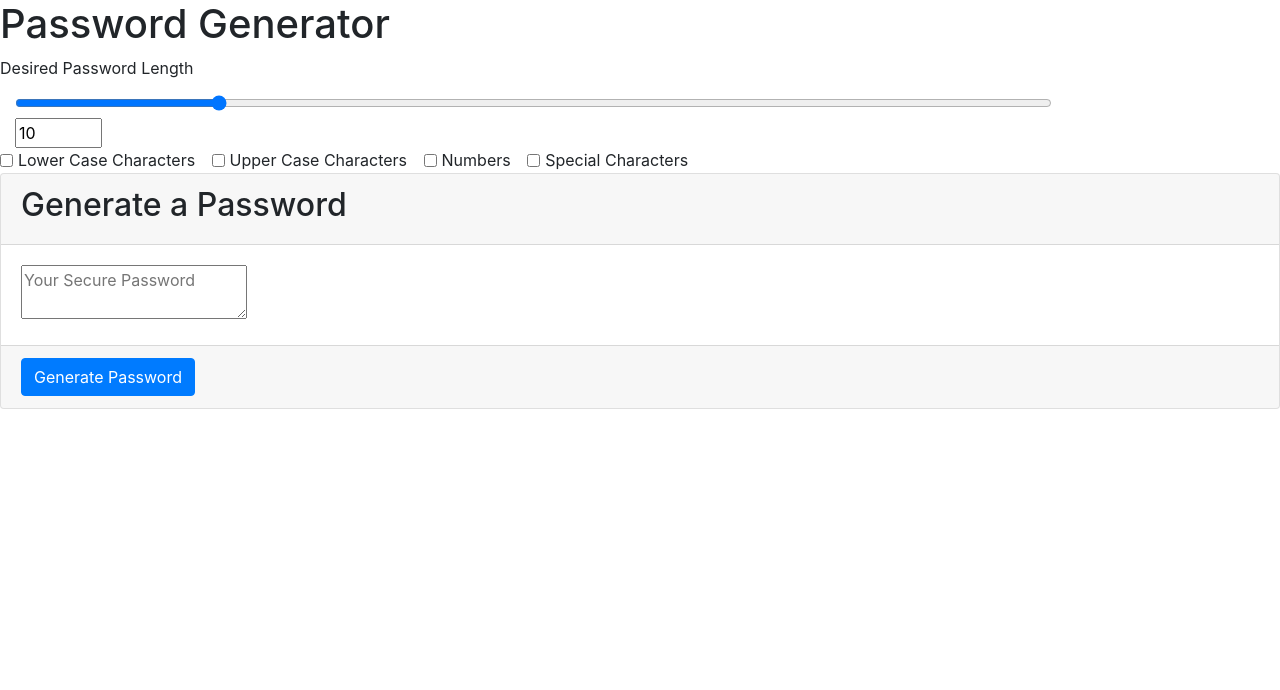
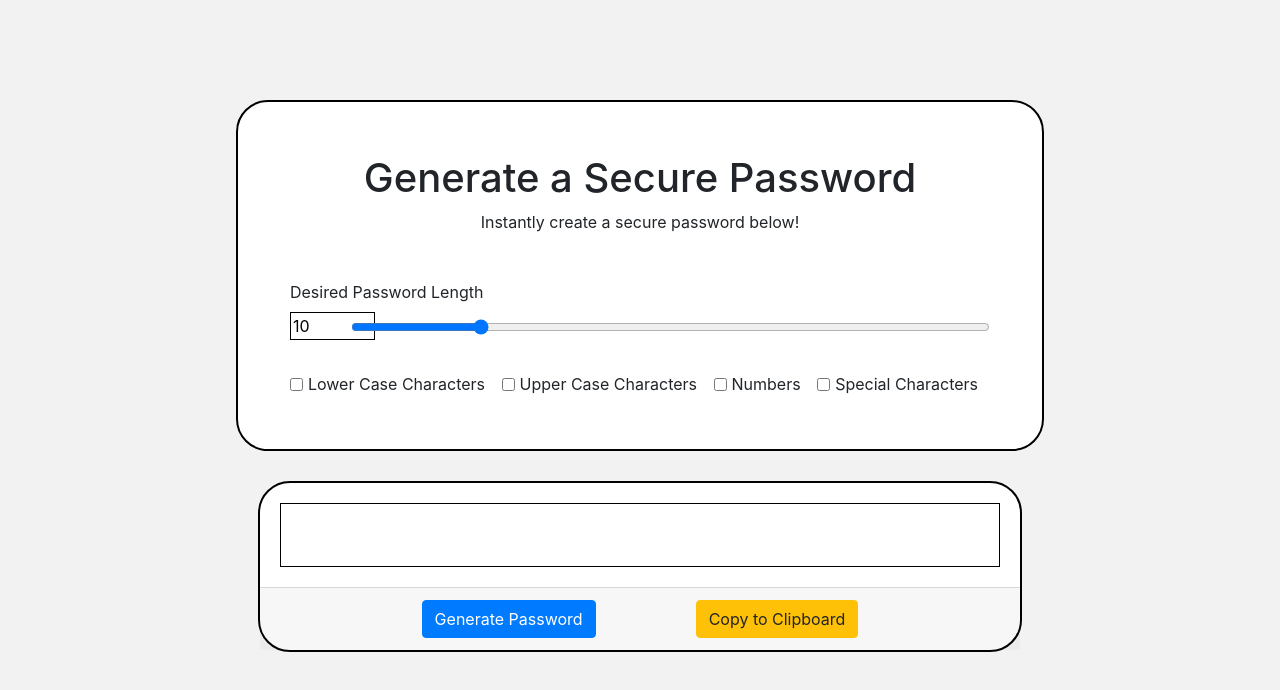
Before and after one commit to kshiraishi22/open_sesame, a plain HTML site: page index.html in a window 1280 px wide. Drawn offline with nearby package versions, Linux system fonts and the light colour scheme.

Commit message:
updated styling

```diff
--- a/index.html
+++ b/index.html
@@ -12,19 +12,27 @@
 
   </head>
   <body>
-    <div class="wrapper">
+    <div class="container">
+      <div class="row">
+        <div class="card firstCard">
+          <div class="card-body">
       <header>
-        <h1>Password Generator</h1>
+        <h1>Generate a Secure Password</h1>
+        <p>Instantly create a secure password below!</p>
       </header>
-
           <!--Password Length requirement  -->
       <label for="passLength">Desired Password Length</label>
-      <div class="col-10">
+      <div class="row">
+        <div class="col-1">
+            <input type="number" id="passLength" value="10" min="1" max="50">
+          </div>
+        <div class="col-11">
           <input type="range" id="slider" class="form-control" value="10" min="1" max="50">
-        <input type="number" id="passLength" value="10" min="1" max="50">
+        </div>
       </div>
 
           <!-- Checkboxes for character criteria -->
+        <div class="checkbox">
           <div class="form-check form-check-inline">
               <input class="form-check-input" type="checkbox" id="lowerCase" value="option1">
               <label class="form-check-label" for="lowerCase">Lower Case Characters</label>
@@ -44,22 +52,27 @@
               <input class="form-check-input" type="checkbox" id="specialCharacters" value="option1">
               <label class="form-check-label" for="specialCharacters">Special Characters</label>
           </div>
-
+        </div>
+      </div>
+      </div>
+      </div>
       <!-- Textbox for generated password -->
-      <div class="card">
-        <div class="card-header">
-          <h2>Generate a Password</h2>
-        </div>
+      <div class="container">
+        <div class="row">
+          <div class="card secondCard">
             <div class="card-body">
-          <textarea
+              <input
                 readonly
                 id="password"
-            placeholder="Your Secure Password"
+                class="password-display"
+                min="1" max="50"
                 aria-label="Generated Password"
-          ></textarea>
+              ></input>
             </div>
         <div class="card-footer">
           <button id="generate" type="button" class="btn btn-primary">Generate Password</button>
+          <button id="copy" type="button" class="btn btn-warning">Copy to Clipboard</button>
+        </div>
       </div>
     </div>
     </div>
--- a/script.js
+++ b/script.js
@@ -14,6 +14,7 @@ var passwordEl = document.getElementById("password");
 var generateBtn = document.getElementById("generate");
 var slider = document.getElementById("slider");
 var passLength = document.getElementById("passLength");
+var copyBtn = document.getElementById("copy");
 
 // Syncing Password Length Input and Slider
 slider.addEventListener("input", syncInputSlider);
@@ -70,3 +71,11 @@ function generatePassword(length, charInventory) {
 }
 return newPassword;
 }
+
+function copyPassword() {
+  document.getElementById("password").select();
+  document.execCommand("Copy");
+  alert("Password has been copied to Clipboard!");
+}
+
+copyBtn.addEventListener("click", copyPassword);
--- a/style.css
+++ b/style.css
@@ -0,0 +1,48 @@
+body {
+  background-color: #f2f2f2;
+}
+
+.firstCard {
+  margin: 0 auto;
+  margin-top: 100px;
+  padding: 2rem;
+  border-radius: 2rem;
+  border: 2px solid black
+
+}
+
+header {
+  text-align: center;
+  padding-bottom: 30px;
+}
+
+#passLength {
+  border: 1px solid black;
+}
+
+.checkbox {
+  padding-top: 30px;
+}
+
+.secondCard {
+  margin: 0 auto;
+  margin-top: 30px;
+  border-radius: 2rem;
+  border: 2px solid black
+
+}
+
+.password-display {
+  width: 45rem;
+  height: 4rem;
+  border: 1px solid black;
+}
+
+.card-footer {
+  display: flex;
+  justify-content: center;
+}
+
+#generate {
+  margin-right: 100px;
+}
```
Lines whose indentation alone changed are shown as unchanged.
